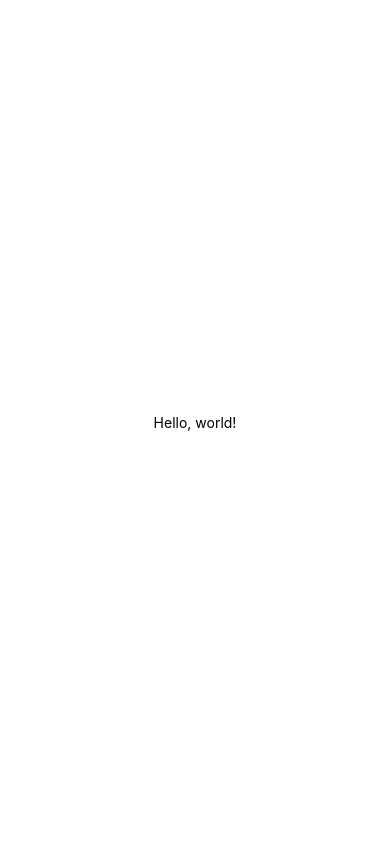
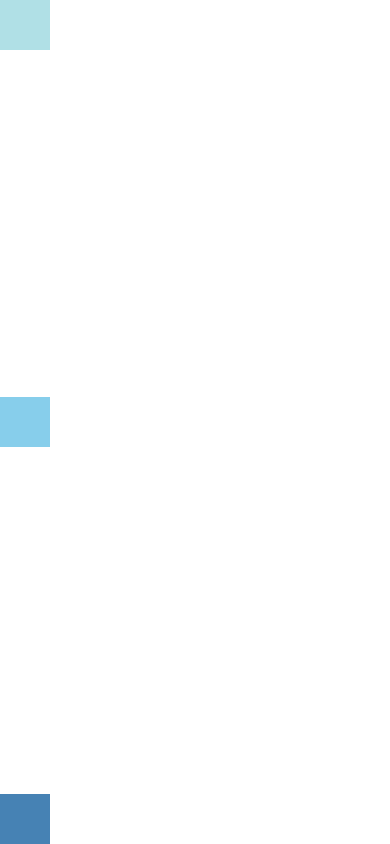
Before and after one commit to bugatino/gsa-reactnative, a React Native app: screen / in a window 390 px wide. Built offline with nearby package versions, Linux system fonts and the light colour scheme.

Commit message:
justifyContent demo

```diff
--- a/App.js
+++ b/App.js
@@ -1,16 +1,25 @@
 import React from 'react';
-import {Text, View} from 'react-native';
+import {Text, View, StyleSheet} from 'react-native';
 
 function HelloWorldApp() {
   return (
-    <View
-      style={{
-        flex: 1,
-        justifyContent: 'center',
-        alignItems: 'center',
-      }}>
-      <Text>Hello, world!</Text>
+    <View style={styles.container}>
+      <View style={styles.box1} />
+      <View style={styles.box2} />
+      <View style={styles.box3} />
     </View>
   );
 }
+
+const styles = StyleSheet.create({
+  container: {
+    flex: 1,
+    flexDirection: 'column',
+    justifyContent: 'space-between',
+  },
+  box1: {width: 50, height: 50, backgroundColor: 'powderblue'},
+  box2: {width: 50, height: 50, backgroundColor: 'skyblue'},
+  box3: {width: 50, height: 50, backgroundColor: 'steelblue'},
+});
+
 export default HelloWorldApp;
```
